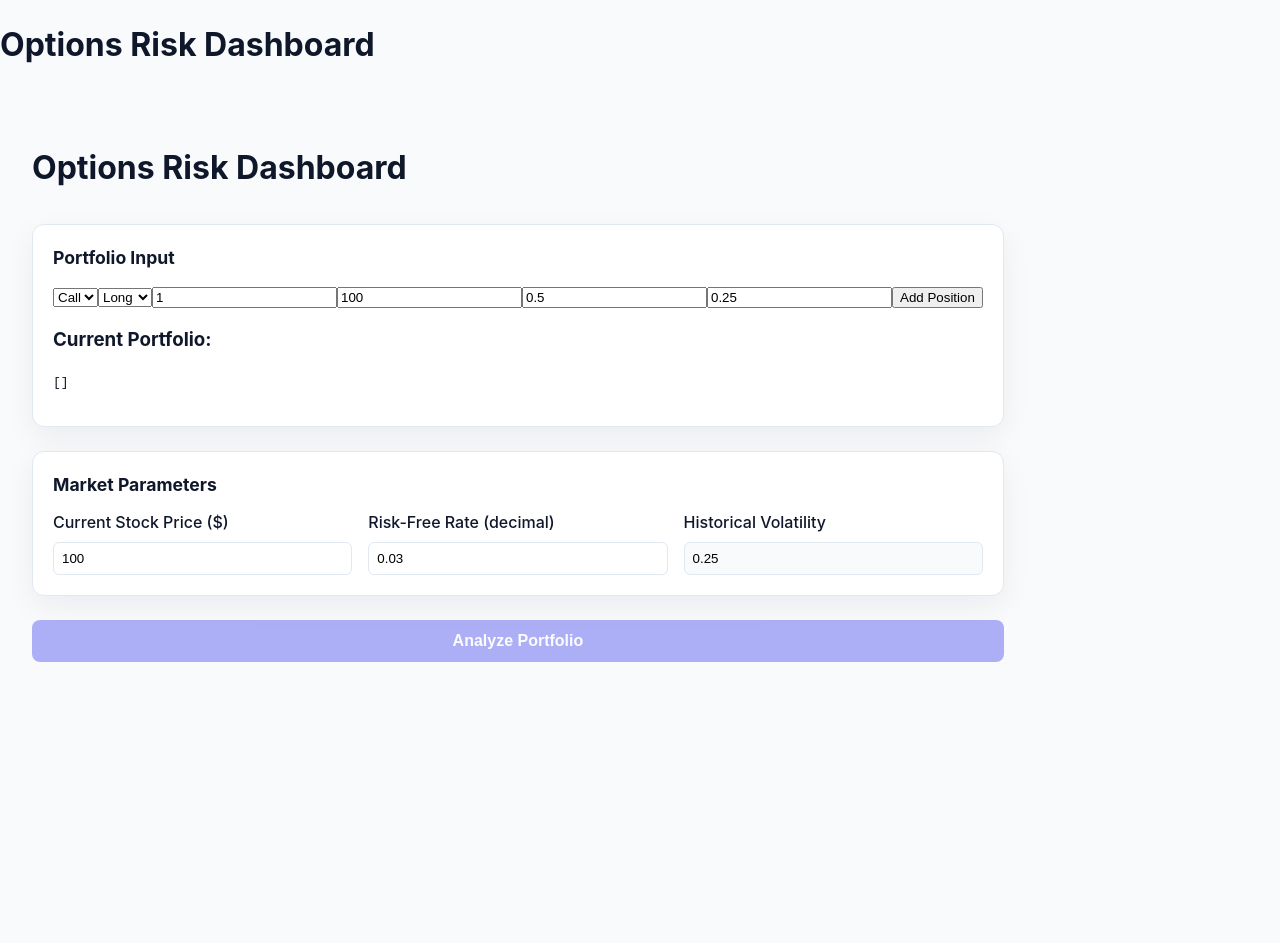
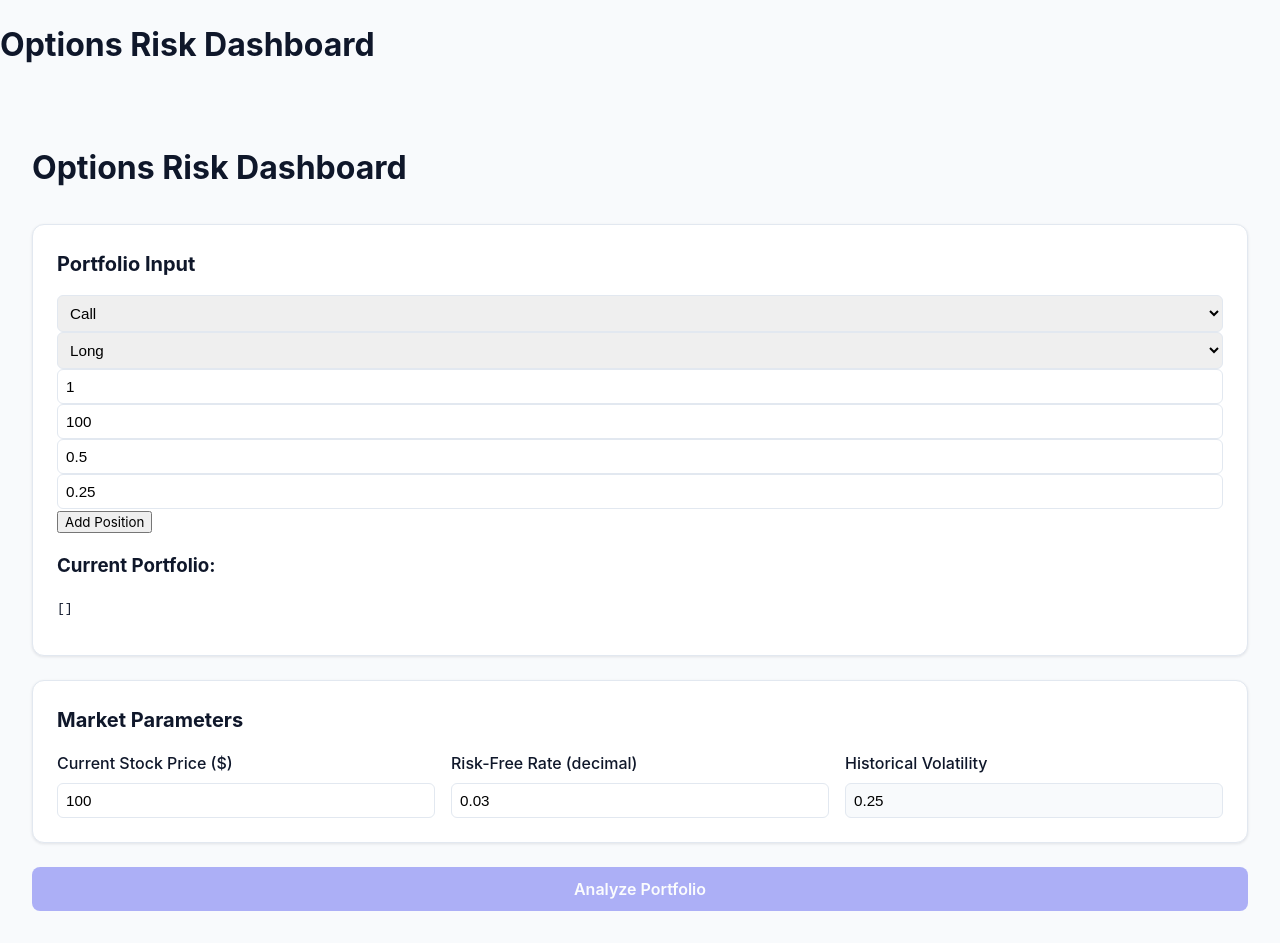
Before and after one commit to rushil-singh24/OptionalRisk, a React (Vite) app in the folder frontend/: page / in a window 1280 px wide. Before the commit the page ends 800 px from the top, so only its background shows below. Built offline with nearby package versions, Linux system fonts and the light colour scheme; no server answers.

Commit message:
Update index.css

```diff
--- a/frontend/src/index.css
+++ b/frontend/src/index.css
@@ -22,37 +22,117 @@ body {
   min-height: 100vh;
 }
 
-.app-shell {
-  display: flex;
-  flex-direction: column;
-  gap: 1.5rem;
+.App {
   width: 100%;
-  max-width: 1200px;
-  margin: 0 auto;
-  padding: 2rem;
 }
 
 .card {
   background: #ffffff;
   border: 1px solid #e2e8f0;
   border-radius: 12px;
-  padding: 1.25rem;
-  box-shadow: 0 10px 30px rgba(15, 23, 42, 0.06);
+  padding: 1.5rem;
+  box-shadow: 0 1px 3px rgba(15, 23, 42, 0.1);
 }
 
 .section-title {
-  margin: 0 0 0.75rem 0;
-  font-size: 1.1rem;
+  margin: 0 0 1rem 0;
+  font-size: 1.25rem;
   font-weight: 700;
   color: #0f172a;
 }
 
-.grid {
-  display: grid;
-  gap: 1rem;
-  grid-template-columns: repeat(auto-fit, minmax(320px, 1fr));
+.placeholder {
+  color: #64748b;
+  font-size: 0.95rem;
 }
 
-.placeholder {
+/* Metric Card Styles */
+.metric-card {
+  background: #f8fafc;
+  border: 1px solid #e2e8f0;
+  border-radius: 8px;
+  padding: 1rem;
+  text-align: center;
+}
+
+.metric-label {
+  font-size: 0.875rem;
+  color: #64748b;
+  font-weight: 500;
+  margin-bottom: 0.5rem;
+  text-transform: uppercase;
+  letter-spacing: 0.5px;
+}
+
+.metric-value {
+  font-size: 1.5rem;
+  font-weight: 700;
+  color: #0f172a;
+}
+
+/* Form Input Styles */
+input[type="number"],
+input[type="text"],
+select {
+  width: 100%;
+  padding: 0.5rem;
+  border: 1px solid #e2e8f0;
+  border-radius: 6px;
+  font-size: 0.95rem;
+  transition: border-color 0.2s;
+}
+
+input[type="number"]:focus,
+input[type="text"]:focus,
+select:focus {
+  outline: none;
+  border-color: #6366f1;
+  box-shadow: 0 0 0 3px rgba(99, 102, 241, 0.1);
+}
+
+button {
+  font-family: inherit;
+}
+
+button:disabled {
+  cursor: not-allowed;
+  opacity: 0.6;
+}
+
+/* Table Styles */
+table {
+  border-collapse: collapse;
+  width: 100%;
+}
+
+table th {
+  font-weight: 600;
   color: #475569;
+  text-align: left;
+  padding: 0.75rem 0.5rem;
+  border-bottom: 2px solid #e2e8f0;
 }
+
+table td {
+  padding: 0.75rem 0.5rem;
+  border-bottom: 1px solid #f1f5f9;
+}
+
+table tr:last-child td {
+  border-bottom: none;
+}
+
+/* Responsive */
+@media (max-width: 768px) {
+  .card {
+    padding: 1rem;
+  }
+
+  .metric-value {
+    font-size: 1.25rem;
+  }
+
+  table {
+    font-size: 0.85rem;
+  }
+}
```
